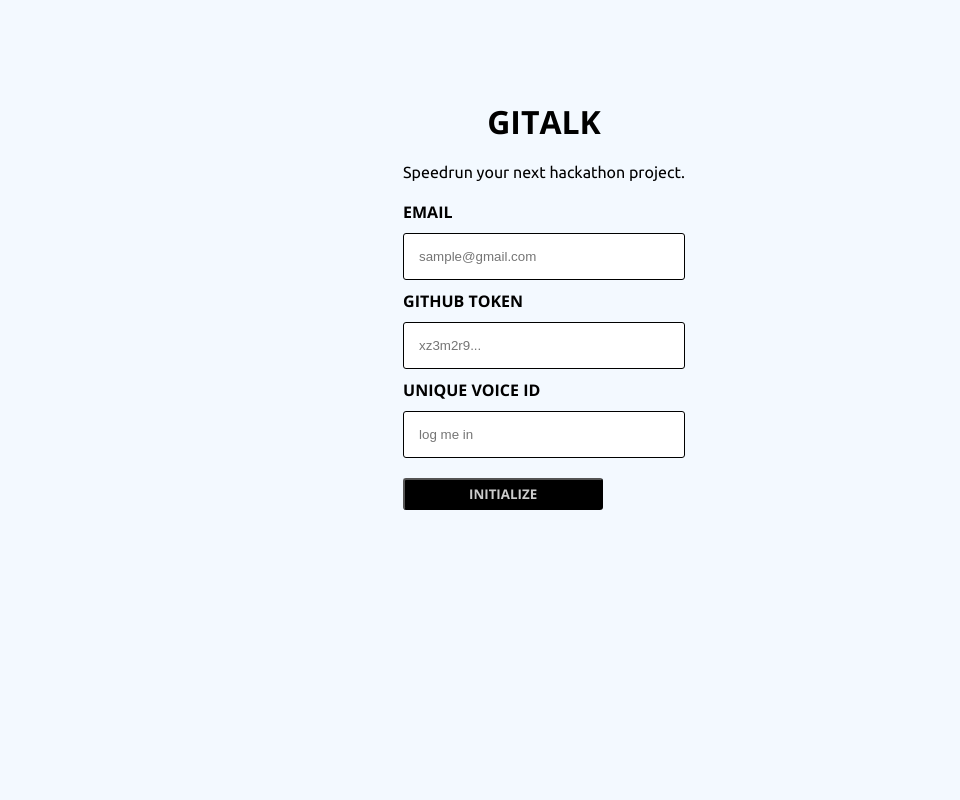
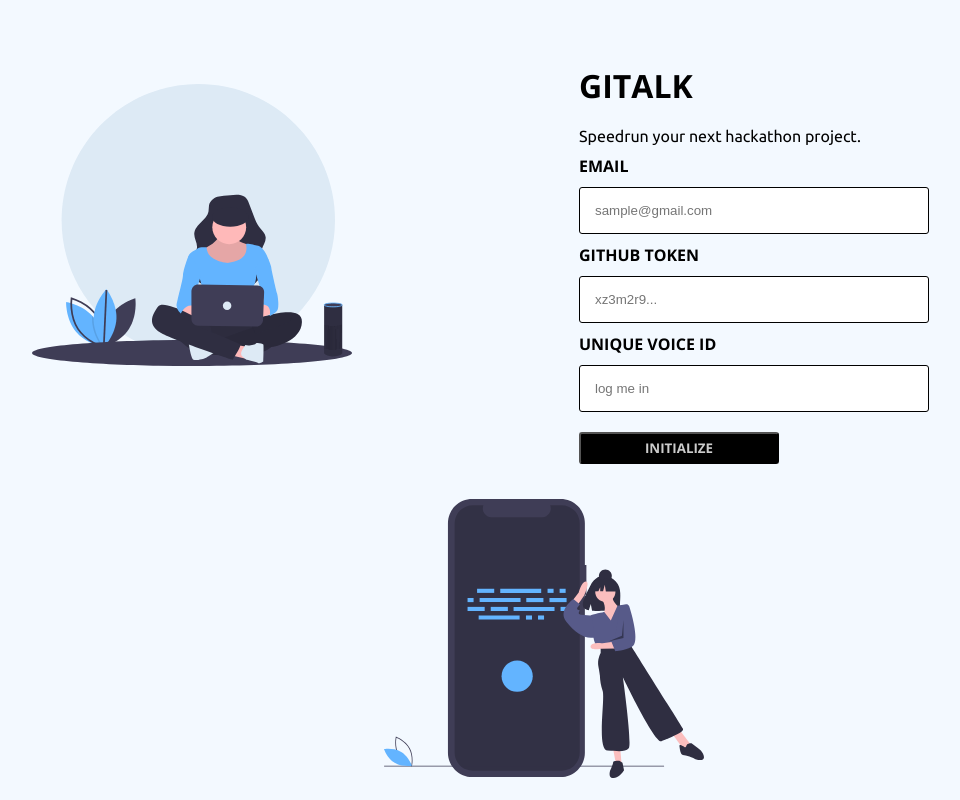
Before and after one commit to chenIsai/htn2020-web, a React (Create React App) app: page /#/login in a window 1280 px wide. Shown: the whole page, without its empty margins (96-1056 px from the left). Built offline with nearby package versions, Linux system fonts and the light colour scheme.

Commit message:
add graphics and reformat

```diff
--- a/src/components/form.js
+++ b/src/components/form.js
@@ -1,11 +1,8 @@
 import styled from "styled-components";
 
 const Form = styled.div`
-  display: flex;
-  flex-flow: column;
-  margin: 0;
-  min-width: 35vh;
-  height: 5vh;
+  margin: auto;
+  width: 350px;
 `
 
 export default Form;
--- a/src/components/header.js
+++ b/src/components/header.js
@@ -3,7 +3,6 @@ import styled from "styled-components";
 export const Header = styled.h1`
   font-family: "Open Sans";
   margin: auto;
-  margin-top: 100px;
   margin-bottom: 20px;
 `;
 
--- a/src/components/input.js
+++ b/src/components/input.js
@@ -4,5 +4,6 @@ const Input = styled.input`
   border: 1px solid;
   padding: 15px;
   border-radius: 3px;
+  width: 100%;
 `
 export default Input;
--- a/src/components/login.js
+++ b/src/components/login.js
@@ -5,6 +5,9 @@ import Wrapper from "./wrapper";
 import Form from "./form";
 import Input from "./input";
 import { Header, SubHeader, InputHeader } from "./header";
+
+import laptop_voice from "../images/laptop_voice.svg"
+import phone_voice from "../images/phone_voice.svg"
 
 const InitButton = styled.button`
   padding: 5px;
@@ -25,6 +28,16 @@ const InitButton = styled.button`
 const InvalidText = styled.p`
   font-family: "Ubuntu";
   color: red;
+`;
+
+const GraphicA = styled.img`
+  width: 40vh;
+  margin: 20px 0px;
+  align-self: flex-start;
+`;
+
+const GraphicB = styled(GraphicA)`
+  align-self: flex-end;
 `;
 
 const Login = () => {
@@ -57,6 +70,7 @@ const Login = () => {
 
   return (
     <Wrapper>
+      <GraphicA src={laptop_voice}/>
       <Form>
         <Header>GITALK</Header>
         <SubHeader>Speedrun your next hackathon project.</SubHeader>
@@ -86,11 +100,13 @@ const Login = () => {
           type="text"
           placeholder="log me in"
           value={prompt}
-          onChange={(e) => {setPrompt(e.target.value)}} />
+          onChange={(e) => {setPrompt(e.target.value)}}
+        />
 
         <InitButton onClick={() => initUser()}>INITIALIZE</InitButton>
         {invalid && <InvalidText>Invalid input, please try again.</InvalidText>}
       </Form>
+      <GraphicB src={phone_voice}/>
       {//<a href="/#/register">Register</a>\
       }
     </Wrapper>
--- a/src/components/wrapper.js
+++ b/src/components/wrapper.js
@@ -1,10 +1,13 @@
 import styled from "styled-components";
 
 const Wrapper = styled.div`
+  padding: 5% 10%;
   display: flex;
-  flex-flow: row;
+  flex-flow: row wrap;
   align-items: center;
-  justify-content: center;
+  justify-content: space-evenly;
+  column-gap: 100px;
+  height: 100vh;
 `
 
 export default Wrapper;
```
Also changed, not shown: src/images/laptop_voice.svg (added), src/images/phone_voice.svg (added).
